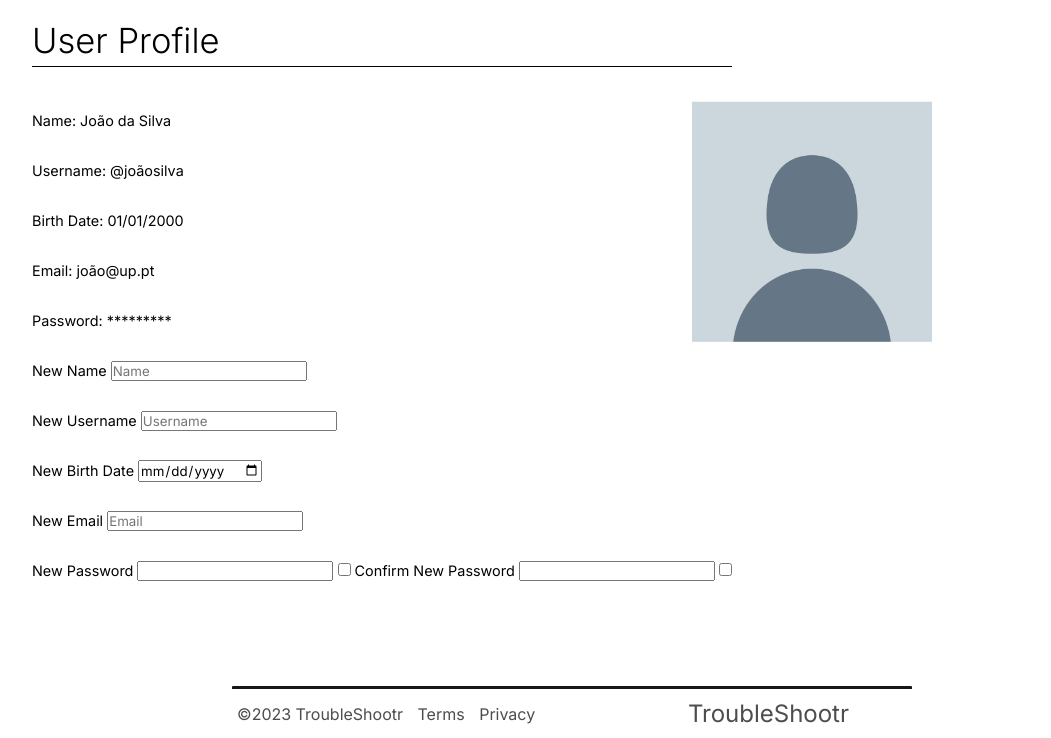
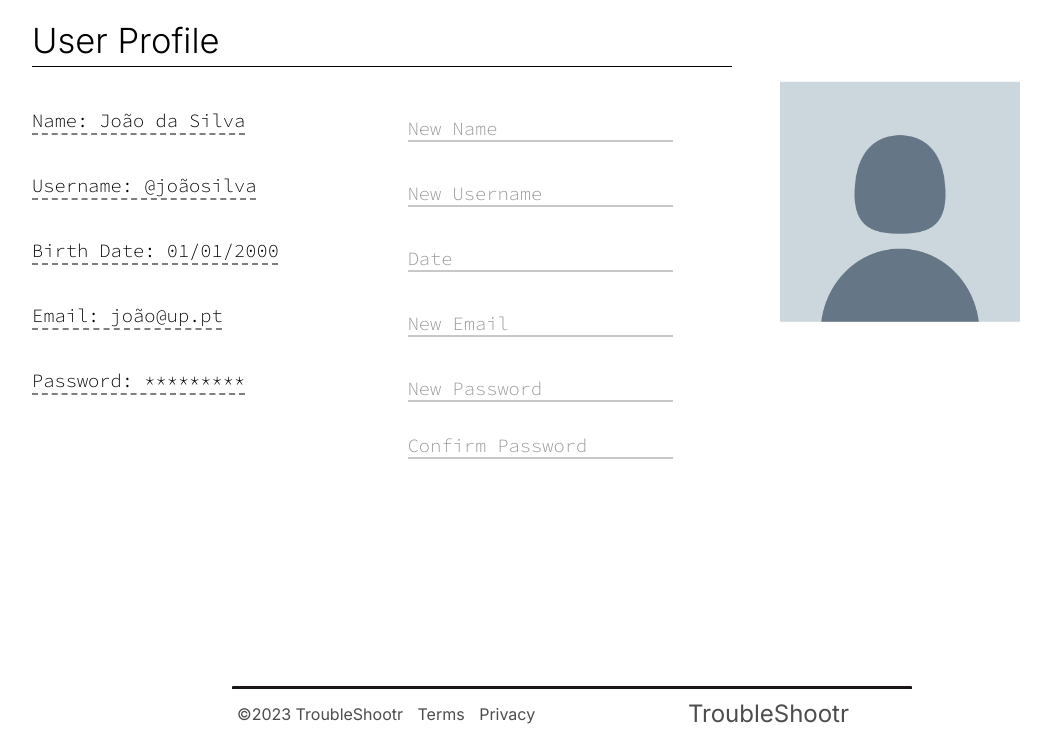
Before and after one commit to diogocs24/LTW-TroubleShootr, a PHP site: page /profile.html in a window 1280 px wide. Shown: the part 79-817 px from the top of the page, without its empty margins (68-1119 px from the left). Run offline with PHP 8.4, Linux system fonts and the light colour scheme.

Commit message:
changes on profile page

```diff
--- a/faq_page.html
+++ b/faq_page.html
@@ -13,8 +13,8 @@
 			<h2 class="logo">TroubleShootr</h2>
 			<nav class="navigation">
 				<a href="#" class="navigation_item">Home</a>
-				<a href="#" class="navigation_item">Profile</a>
-				<a href="#" class="navigation_item">FAQ</a>
+				<a href="profile.html" class="navigation_item">Profile</a>
+            	<a href="faq_page.html" class="navigation_item">FAQ</a>
 				<a href="#" class="navigation_item">Settings</a>
 				<a href="#" class="navigation_item">Sign Out</a>
 			</nav>
--- a/profile.html
+++ b/profile.html
@@ -14,32 +14,73 @@
         <h2 class="logo">TroubleShootr</h2>
         <nav class="navigation">
             <a href="#" class="navigation_item">Home</a>
-            <a href="#" class="navigation_item">Profile</a>
-            <a href="#" class="navigation_item">FAQ</a>
+            <a href="profile.html" class="navigation_item">Profile</a>
+            <a href="faq_page.html" class="navigation_item">FAQ</a>
             <a href="#" class="navigation_item">Settings</a>
             <a href="#" class="navigation_item">Sign Out</a>
         </nav>
     </header>
+    <div id="info">
+        <h1 class="title">User Profile</h1>
+        <div class="row">
+            <div class="col-md-3">
+                Name: João da Silva
+            </div>
+            <div class="single-input">
+                <div class="col-md-9 text-secondary">
+                    <input type="text" class="input" id="name" required>
+                    <label for="name">New Name</label>
+                </div>
+            </div>
+        </div>
+        <div class="row">
+            <div class="col-md-3">Username: @joãosilva</div>
+            <div class="single-input">
+                <div class="col-md-9 text-secondary">
+                    <input type="text" class="input" id="username" required>
+                    <label for="username">New Username</label>
+                </div>
+            </div>
+        </div>
+        <div class="row">
+            <div class="col-md-3">Birth Date: 01/01/2000</div>
+            <div class="single-input">
+                <div class="col-md-9 text-secondary">
+                    <input type="text" class="input" id="date" required>
+                    <label for="date">Date</label>
+                </div>
+            </div>
+        </div>
+        <div class="row">
+            <div class="col-md-3">Email: joão@up.pt</div>
+            <div class="single-input">
+                <div class="col-md-9 text-secondary">
+                    <input type="text" class="input" id="email" required>
+                    <label for="email">New Email</label>
+                </div>
+            </div>
+        </div>
+        <div class="row">
+            <div class="col-md-3">Password: *********</div>
+            <div class="single-input">
+                <div class="col-md-9 text-secondary">
+                    <input type="password" class="input" id="password" required>
+                    <label for="password">New Password</label>
+                </div>
+            </div>
+        </div>
+        <div class="row">
+            <div class="col-md-3"></div>
+            <div class="single-input">
+                <div class="col-md-9 text-secondary">
+                    <input type="password" class="input" id="confirm_password" required>
+                    <label for="confirm_password">Confirm Password</label>
+                </div>
+            </div>
+        </div>
+    </div>
     <div id="profile_img">
         <img src="profile_image.jpg" alt="profile image">
-    </div>
-    <div id="info">
-        <h1 class="title">User Profile</h1>
-        <ul>
-            <li>Name: João da Silva</li>
-            <li>Username: @joãosilva</li>
-            <li>Birth Date: 01/01/2000 </li>
-            <li>Email: joão@up.pt</li>
-            <li>Password: ********* </li>
-        </ul>
-        <ul class="profile_change">
-            <li>New Name <input type="text" placeholder="Name"></li>
-            <li>New Username <input type="text" placeholder="Username"></li>
-            <li>New Birth Date <input type="date"></li>
-            <li>New Email <input type="text" placeholder="Email"></li>
-            <li>New Password <input type="password" > <input type="checkbox" id="seePasswordCheckBox">
-                Confirm New Password <input type="password"> <input type="checkbox" id="seePasswordCheckBox"></li>
-        </ul>
     </div>
     <footer id="footer">
 		<div class="copyright">
--- a/style.css
+++ b/style.css
@@ -29,6 +29,44 @@
 	pointer-events: none;
 }
 
+.single-input{
+    position: relative;
+    margin: 0px 0;
+}
+.single-input label{
+    position: absolute;
+    bottom: 0px;
+    left: 0;
+	font-family: "Source Code Pro", monospace;
+	font-weight: lighter;
+	font-size: 1.3em;
+    color: rgb(150,150,150);
+    cursor: text;
+    transition: 0.5s ease-in-out;
+}
+
+.input{
+    width: 130%;
+    padding: 1px;
+    border: 0;
+    border-bottom: 2px solid rgb(200,200,200);
+    outline: 0;
+    font-size: 22.5px;
+    color: rgb(80,80,80);
+    transition: 0.5s ease-in-out;
+}
+
+.input:focus,
+.input:valid{
+    border-bottom: 2px solid rgb(0, 0, 0);
+}
+.input:focus ~ label,
+.input:valid ~ label{
+    transform: translateY(-24px);
+    font-size: 14px;
+    color: rgb(0, 0, 0);
+}
+
 #info {
     position: absolute;
     left: 100px;
@@ -42,14 +80,32 @@
     list-style-type:none;
 }
 
-
 #profile_img {
     position: absolute;
-    top: 100px;
-    right: 200px;
+	left: 60%;
+	top: 10%;
     transform: scale(0.60);
 }
 
+.row {
+	display: flex;
+	align-items: center;
+}
+
+.col-md-3 {
+	flex: 0 0 65%;
+	font-family: "Source Code Pro", monospace;
+	font-weight: 100;
+	font-size: 1.3em;
+	text-decoration: underline 2px rgb(128, 126, 126);
+	text-decoration-style: dashed;
+	text-underline-offset: 6px;
+	padding-bottom: 15px;
+}
+
+.col-md-9 {
+	flex: 0 0 0%;
+  }
 
 .logo {
 	font-size: 2em;
```
